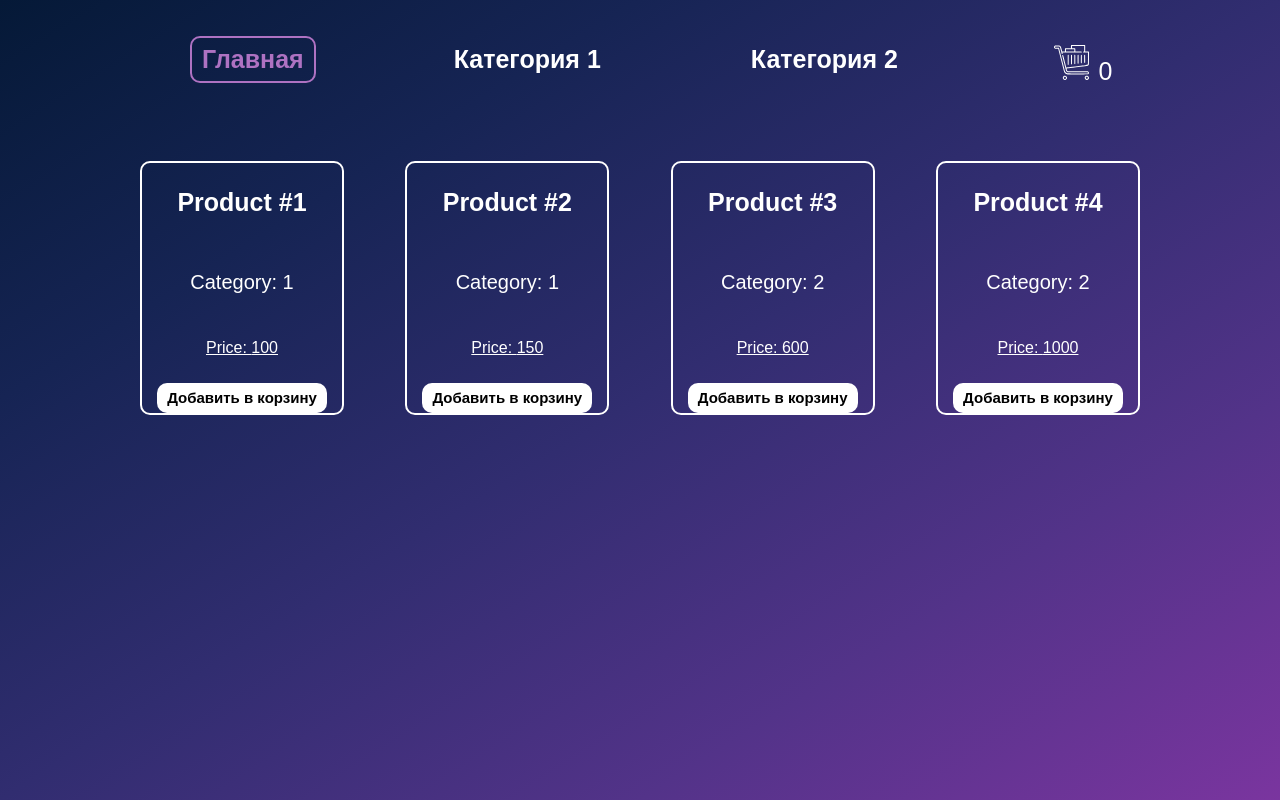
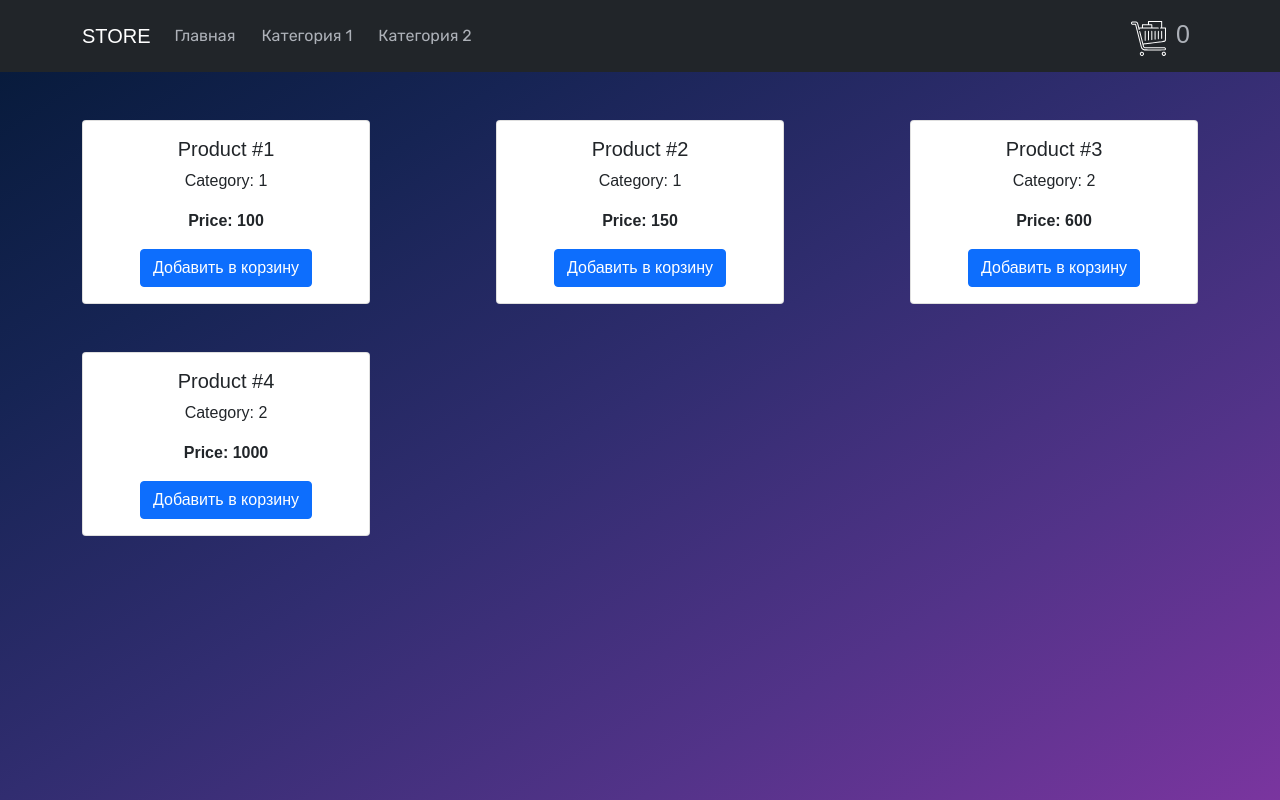
Before and after one commit to d0gz3r/Shopping-cart, a React (Create React App) app: page / in a window 1280 px wide. Built offline with nearby package versions, Linux system fonts and the light colour scheme.

Commit message:
add bootstrap

```diff
--- a/package.json
+++ b/package.json
@@ -7,11 +7,14 @@
     "@testing-library/jest-dom": "^5.15.0",
     "@testing-library/react": "^11.2.7",
     "@testing-library/user-event": "^12.8.3",
+    "bootstrap": "^5.1.3",
     "react": "^17.0.2",
+    "react-bootstrap": "^2.0.2",
     "react-dom": "^17.0.2",
     "react-redux": "^7.2.6",
     "react-router-dom": "^5.2.0",
     "react-scripts": "4.0.3",
+    "styled-components": "^5.3.3",
     "web-vitals": "^1.1.2"
   },
   "scripts": {
--- a/public/index.html
+++ b/public/index.html
@@ -5,6 +5,7 @@
     <link rel="icon" href="%PUBLIC_URL%/favicon.ico" />
     <link rel="stylesheet" href="https://necolas.github.io/normalize.css/8.0.1/normalize.css">
     <meta name="viewport" content="width=device-width, initial-scale=1" />
+    <link href="https://fonts.googleapis.com/css2?family=Rubik&display=swap" rel="stylesheet">
     <meta name="theme-color" content="#000000" />
     <meta name="description" content="Web site created using create-react-app"/>
     <link rel="apple-touch-icon" href="%PUBLIC_URL%/logo192.png" />
--- a/src/components/Basket/Basket.jsx
+++ b/src/components/Basket/Basket.jsx
@@ -3,6 +3,7 @@ import { useState } from 'react';
 
 import { useDispatch } from 'react-redux';
 import { removeGoodFromBasket } from '../../store/actions';
+import { Card, Button } from 'react-bootstrap';
 
 import styles from './Basket.module.css';
 
@@ -29,13 +30,18 @@ const Basket = ({
       {!showGoods
         ? null
         :
-        <div className="goods__wrapper">
-          <p className="name">{name}</p>
-          <p className="category">Category: {category}</p>
-          <p className="price">Price: {price}</p>
-
-          <button className="goods__button" onClick={remove}>Удалить из корзины</button>
-        </div>
+        <Card style={{ width: '18rem', marginTop: '3rem', display: 'flex', flexDirection: 'column', justifyContent: 'space-between', textAlign: 'center'}}>
+          <Card.Body>
+            <Card.Title>{name}</Card.Title>
+            <Card.Text>
+              Category: {category}
+            </Card.Text>
+            <Card.Text style={{fontWeight: 'bold'}}>
+              Price: {price}
+            </Card.Text>
+            <Button variant="primary" onClick={remove}>Удалить из корзины</Button>
+          </Card.Body>
+        </Card>
       }
     </>
   )
--- a/src/components/Header/Header.jsx
+++ b/src/components/Header/Header.jsx
@@ -1,6 +1,11 @@
 import { useSelector } from 'react-redux';
 
-import { NavLink } from 'react-router-dom';
+import { Link } from 'react-router-dom';
+
+// Bootstrap
+import { Navbar, Container, Nav} from 'react-bootstrap';
+//
+
 import basket from './img/shopping-cart.svg';
 import styles from './Header.module.css';
 import { useState, useEffect } from 'react';
@@ -16,15 +21,26 @@ const Header = () => {
     setCounter(arr.length);
   }, [storeData]);
 
+
   return (
-    <div className={styles.container}>
-      <ul className={styles.container__list}>
-        <li className={styles.container__item}><NavLink to="/" exact>Главная</NavLink></li>
-        <li className={styles.container__item}><NavLink to="/first" exact>Категория 1</NavLink></li>
-        <li className={styles.container__item}><NavLink to="/second" exact>Категория 2</NavLink></li>
-        <li className={styles.container__item}><NavLink to="/basket" exact><img className={styles.basket} src={basket} alt="" /><span className={styles.counter}>{counter}</span></NavLink></li>
-      </ul>
-    </div>
+    <>
+      <Navbar collapseOnSelect expand="lg" bg="dark" variant="dark">
+        <Container>
+        <Navbar.Brand>STORE</Navbar.Brand>
+        <Navbar.Toggle aria-controls="basic-navbar-nav" />
+        <Navbar.Collapse id="responsive-navbar-nav">
+          <Nav className="me-auto">
+            <Nav.Link><Link className={styles.link} to="/" exact>Главная</Link></Nav.Link>
+            <Nav.Link><Link className={styles.link} to="/first" exact>Категория 1</Link></Nav.Link>
+            <Nav.Link><Link className={styles.link} to="/second" exact>Категория 2</Link></Nav.Link>
+          </Nav>
+          <Nav>
+            <Nav.Link><Link className={styles.link__basket} to="/basket" exact><img className={styles.basket} src={basket} alt="" /><span className={styles.counter}>{counter}</span></Link></Nav.Link>
+          </Nav>
+        </Navbar.Collapse>
+        </Container>
+      </Navbar>
+    </>
   )
 }
 
--- a/src/components/Header/Header.module.css
+++ b/src/components/Header/Header.module.css
@@ -1,41 +1,38 @@
-.container{
-  margin-top: 20px;
-  display: flex;
-  align-items: center;
+.link{
+  color: #adb1b8;
+  text-decoration: none;
+  transition: .8s;
+  font-family: 'Rubik', sans-serif;
+  font-size: 16px;
+  margin-right: 10px;
 }
-.container__list{
-  list-style-type: none;
-  display: flex;
-  justify-content: space-between;
-  flex-wrap: wrap;
-  width: 100%;
+.nav-link-selected{
+  color: red;
+}
+.link__basket{
+  text-decoration: none;
+}
+.link:hover{
+  color: #fff;
+  text-decoration: underline;
 }
 .basket{
   width: 35px;
   height: 35px;
 }
-.container__list a{
-  text-decoration: none;
-  border-radius: 10px;
-  color: #fff;
-  font-size: 25px;
-  font-weight: bold;
-  display: block;
-  margin: 0 10px;
-  padding: 7px 10px;
-  min-width: 70px;
-  border: 2px solid transparent;
-  text-align: center;
-  transition: .5;
-}
-.container__list :global(a.active){
-  color: #ae72c2;
-  border: 2px solid #ae72c2;
-}
-
 .counter{
-  color: #fff;
+  color: #adb1b8;
   font-size: 25px;
   font-weight: normal;
   margin-left: 10px;
 }
+
+@media (max-width: 991px){
+  .basket{
+    width: 25px;
+    height: 25px;
+  }
+  .counter{
+    font-size: 20px;
+  }
+}
--- a/src/components/ShowGoods/ShowGoods.jsx
+++ b/src/components/ShowGoods/ShowGoods.jsx
@@ -3,6 +3,7 @@ import PropTypes from 'prop-types';
 import { useDispatch, useSelector } from 'react-redux';
 import { addGoodToBasket, removeGoodFromBasket } from '../../store/actions';
 import { useEffect, useState } from 'react';
+import { Card, Button } from 'react-bootstrap';
 
 import styles from './ShowGoods.module.css';
 
@@ -42,13 +43,27 @@ const ShowGoods = ({
   }, [storeData])
 
   return (
-    <div className="goods__wrapper">
-      <p className="name">{name}</p>
-      <p className="category">Category: {category}</p>
-      <p className="price">Price: {price}</p>
+    // <div className="goods__wrapper">
+    //   <p className="name">{name}</p>
+    //   <p className="category">Category: {category}</p>
+    //   <p className="price">Price: {price}</p>
 
-      <button className="goods__button" onClick={dispatchGoodsInBasket}>{goodsInBasket ? 'Удалить из корзины' : 'Добавить в корзину'}</button>
-    </div>
+    //   <button className="goods__button" onClick={dispatchGoodsInBasket}>{goodsInBasket ? 'Удалить из корзины' : 'Добавить в корзину'}</button>
+    // </div>
+
+
+    <Card style={{ width: '18rem', marginTop: '3rem', display: 'flex', flexDirection: 'column', justifyContent: 'space-between', textAlign: 'center'}}>
+      <Card.Body>
+        <Card.Title>{name}</Card.Title>
+        <Card.Text>
+          Category: {category}
+        </Card.Text>
+        <Card.Text style={{fontWeight: 'bold'}}>
+          Price: {price}
+        </Card.Text>
+        <Button variant="primary" onClick={dispatchGoodsInBasket}>{goodsInBasket ? 'Удалить из корзины' : 'Добавить в корзину'}</Button>
+      </Card.Body>
+    </Card>
   )
 }
 
--- a/src/containers/App/App.jsx
+++ b/src/containers/App/App.jsx
@@ -1,20 +1,23 @@
 import { BrowserRouter, Route, Switch } from 'react-router-dom';
 
 import routesConfig from '../../routes/routesConfig';
-
 import Header from '../../components/Header/Header';
-import HomePage from '../HomePage/HomePage';
-
 import { REPO_NAME } from '../../constants/repo';
 
+import 'bootstrap/dist/css/bootstrap.min.css';
+import { Container } from 'react-bootstrap';
+
+
+import 'bootstrap/dist/css/bootstrap.min.css';
 import styles from './App.module.css';
 
 const App = () => {
   return (
     <BrowserRouter basename={`/${REPO_NAME}/`}>
-      <div className={styles.main__container}>
+      <div>
         <Header />
 
+      <Container>
         <Switch>
           {routesConfig.map(({path, exact, component}, index) => {
             return (
@@ -27,6 +30,7 @@ const App = () => {
             )
           })}
         </Switch>
+      </Container>
       </div>
     </BrowserRouter>
   )
--- a/src/containers/App/App.module.css
+++ b/src/containers/App/App.module.css
@@ -1,4 +1,6 @@
-.main__container{
-  width: 1000px;
-  margin: 0 auto;
+@media (max-width: 768px){
+  .container{
+    display: flex;
+    justify-content: center;
+  }
 }
--- a/src/containers/BasketPage/BasketPage.jsx
+++ b/src/containers/BasketPage/BasketPage.jsx
@@ -2,6 +2,8 @@ import { useEffect, useState } from 'react';
 import { useSelector } from 'react-redux';
 
 import Basket from '../../components/Basket/Basket';
+
+import { Badge } from 'react-bootstrap';
 
 import styles from './BasketPage.module.css';
 
@@ -31,7 +33,7 @@ const BasketPage = () => {
 
   return (
     <>
-      <div className={styles.fullPrice}>Общая цена: {fullPrice} руб.</div>
+      <h2 style={{color: '#fff', marginTop:'2rem'}}>Общая цена:<Badge bg="secondary" style={{marginLeft: '1rem'}}>{fullPrice} руб.</Badge></h2>
 
       <div className={styles.container}>
         {goods.map(({id, name, category, price}, index) => {
--- a/src/styles/index.css
+++ b/src/styles/index.css
@@ -5,40 +5,9 @@ body {
   background-position: top left;
   background-attachment: fixed;
 }
-.goods__wrapper{
-  display: flex;
-  flex-direction: column;
-  justify-content: space-between;
-  height: 250px;
-  width: 200px;
-  text-align: center;
-  border: 2px solid #fff;
-  margin-top: 50px;
-  border-radius: 10px;
-  color: #fff;
+@media (max-width: 767px){
+  .HomePage_container__bDOKH{
+    display: flex;
+    justify-content: center;
+  }
 }
-.name{
-  font-size: 25px;
-  font-weight: bold;
-}
-.category{
-  font-size: 20px;
-}
-.price{
-  text-decoration: underline;
-}
-.goods__button{
-  width: 170px;
-  border: none;
-  border-radius: 10px;
-  margin: 0 auto;
-  height: 30px;
-  font-size: 15px;
-  font-weight: bold;
-  background-color: #fff;
-  transition: .4s;
-}
-.goods__button:hover{
-  cursor: pointer;
-  background: rgb(255, 255, 255, .6);
-}
```
Also changed, not shown: 1 other file (tests, documents, lock files or other folders).
